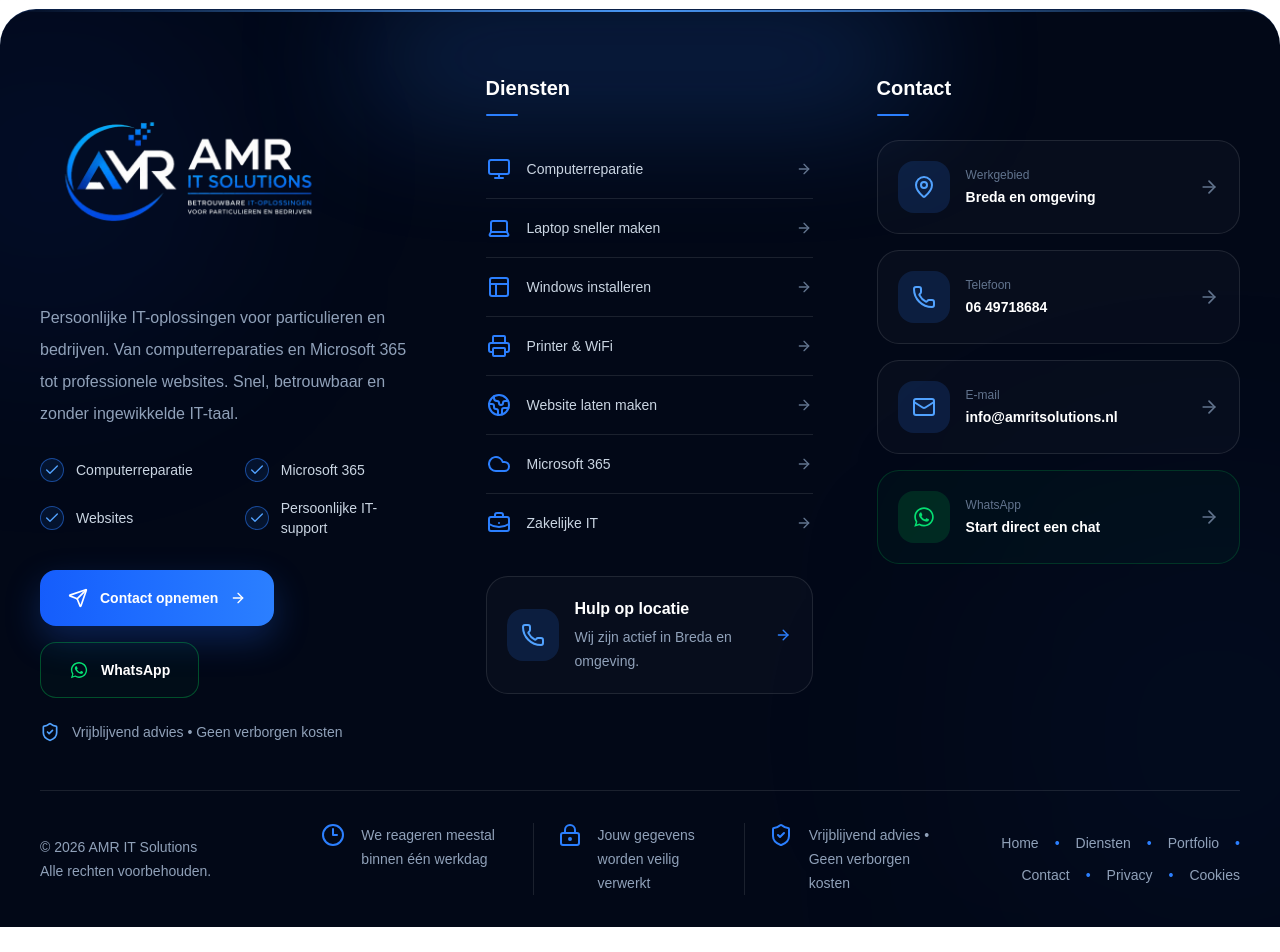
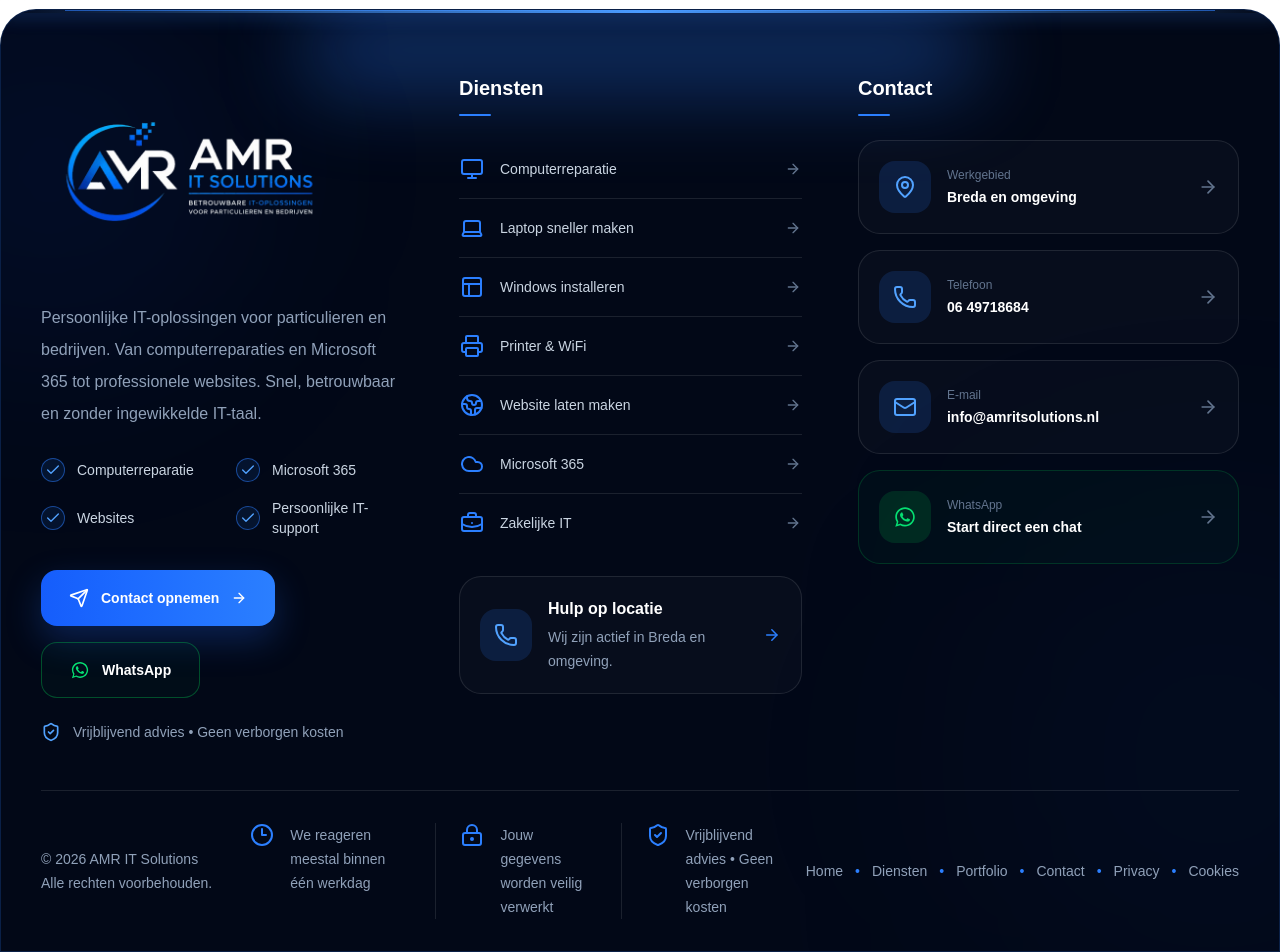
Before and after one commit to amritsolutions/amr-it-solutions, a Next.js app: page / in a window 1280 px wide. Shown: the part 7922-8874 px from the top of the page. Before the commit the page ends 8849 px from the top, so only its background shows below. Built offline with nearby package versions, Linux system fonts and the light colour scheme.

Commit message:
zoek serch

```diff
--- a/components/Footer.tsx
+++ b/components/Footer.tsx
@@ -39,14 +39,16 @@ const highlights = [
 
 export default function Footer() {
   return (
-    <footer className="relative overflow-hidden rounded-t-[36px] border-t border-blue-500/20 bg-[#020817] text-slate-300">
-      <div className="pointer-events-none absolute inset-x-0 top-0 h-[2px] bg-gradient-to-r from-transparent via-blue-400/95 to-transparent" />
-      <div className="pointer-events-none absolute left-1/2 top-0 h-24 w-[560px] -translate-x-1/2 rounded-full bg-blue-500/25 blur-3xl" />
+    <footer className="relative overflow-hidden rounded-t-[36px] border border-blue-500/20 bg-[#020817] text-slate-300">
+      {/* Duidelijke blauwe lijn en glow zoals in het voorbeeld */}
+      <div className="pointer-events-none absolute inset-x-8 top-0 h-px bg-blue-500/60 sm:inset-x-12 lg:inset-x-16" />
+      <div className="pointer-events-none absolute inset-x-0 top-0 h-[3px] bg-gradient-to-r from-transparent via-blue-400 to-transparent shadow-[0_0_18px_rgba(59,130,246,0.95)]" />
+      <div className="pointer-events-none absolute left-1/2 top-0 h-20 w-[680px] -translate-x-1/2 rounded-full bg-blue-500/35 blur-[42px]" />
       <div className="pointer-events-none absolute -left-28 top-0 h-80 w-80 rounded-full bg-blue-600/10 blur-[120px]" />
       <div className="pointer-events-none absolute -right-32 bottom-0 h-96 w-96 rounded-full bg-blue-500/[0.06] blur-[140px]" />
 
       <div className="relative mx-auto max-w-[1500px] px-6 pb-8 pt-14 sm:px-8 sm:pt-16 lg:px-10">
-        <div className="grid gap-12 lg:grid-cols-[1.05fr_0.9fr_1fr] lg:gap-14 xl:gap-16">
+        <div className="grid gap-12 lg:grid-cols-[0.95fr_0.9fr_1fr] lg:gap-12 xl:gap-14">
           <div>
             <Image
               src="/logos/amr-logo-dark.png"
@@ -176,7 +178,7 @@ export default function Footer() {
         </div>
 
         <div className="mt-12 border-t border-white/10 pt-8">
-          <div className="grid gap-8 text-sm text-slate-400 lg:grid-cols-[0.9fr_2.2fr_1fr] lg:items-center">
+          <div className="grid gap-8 text-sm text-slate-400 lg:grid-cols-[0.68fr_1.95fr_1.37fr] lg:items-center lg:gap-6">
             <div>
               <p>© 2026 AMR IT Solutions</p>
               <p className="mt-1">Alle rechten voorbehouden.</p>
@@ -201,7 +203,7 @@ export default function Footer() {
 
             <nav
               aria-label="Footer navigatie"
-              className="flex flex-wrap gap-x-4 gap-y-3 lg:justify-end"
+              className="flex flex-wrap items-center gap-x-3 gap-y-3 lg:justify-end xl:flex-nowrap xl:whitespace-nowrap"
             >
               <a href="/#home" className="transition hover:text-white">Home</a>
               <span className="text-blue-500">•</span>
```
